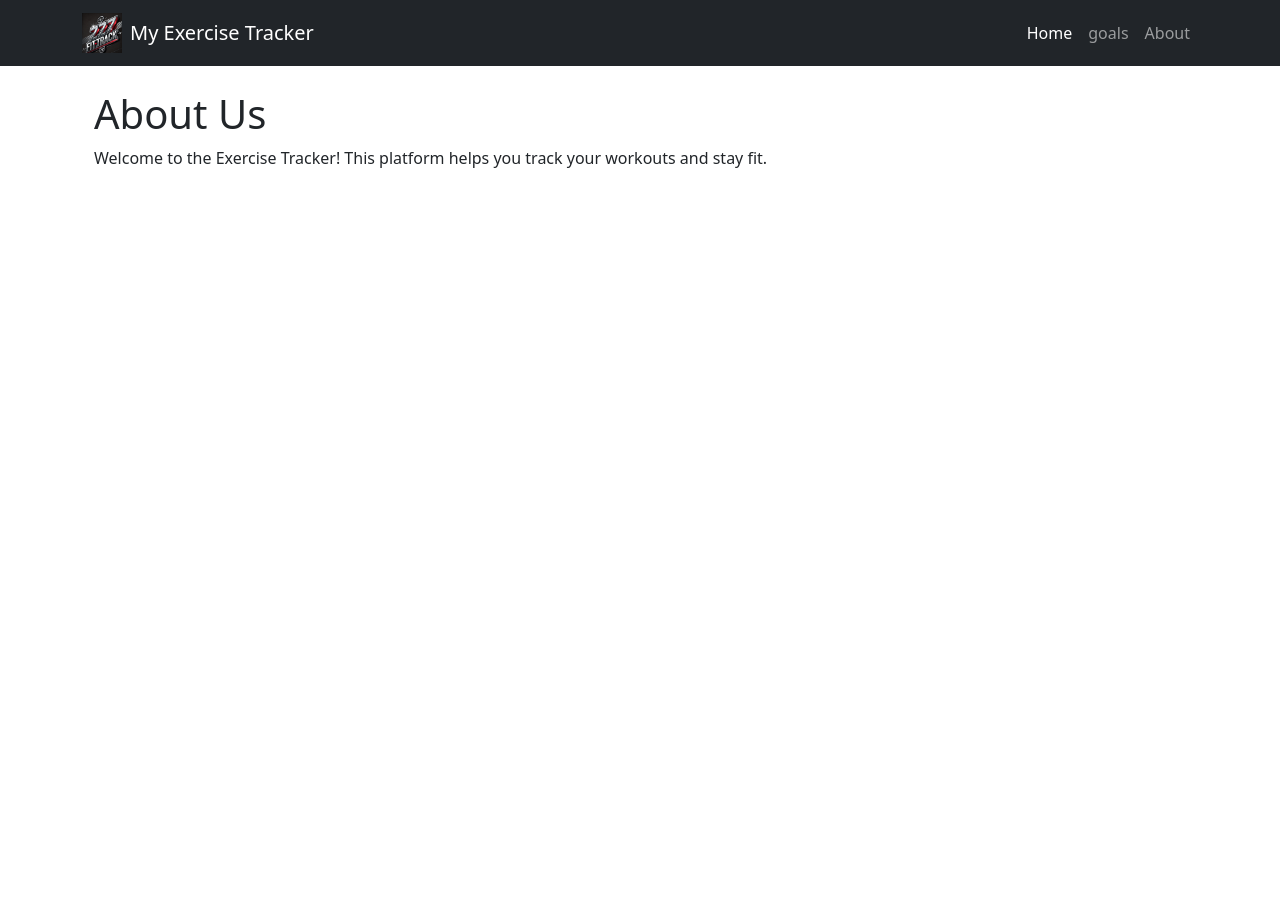
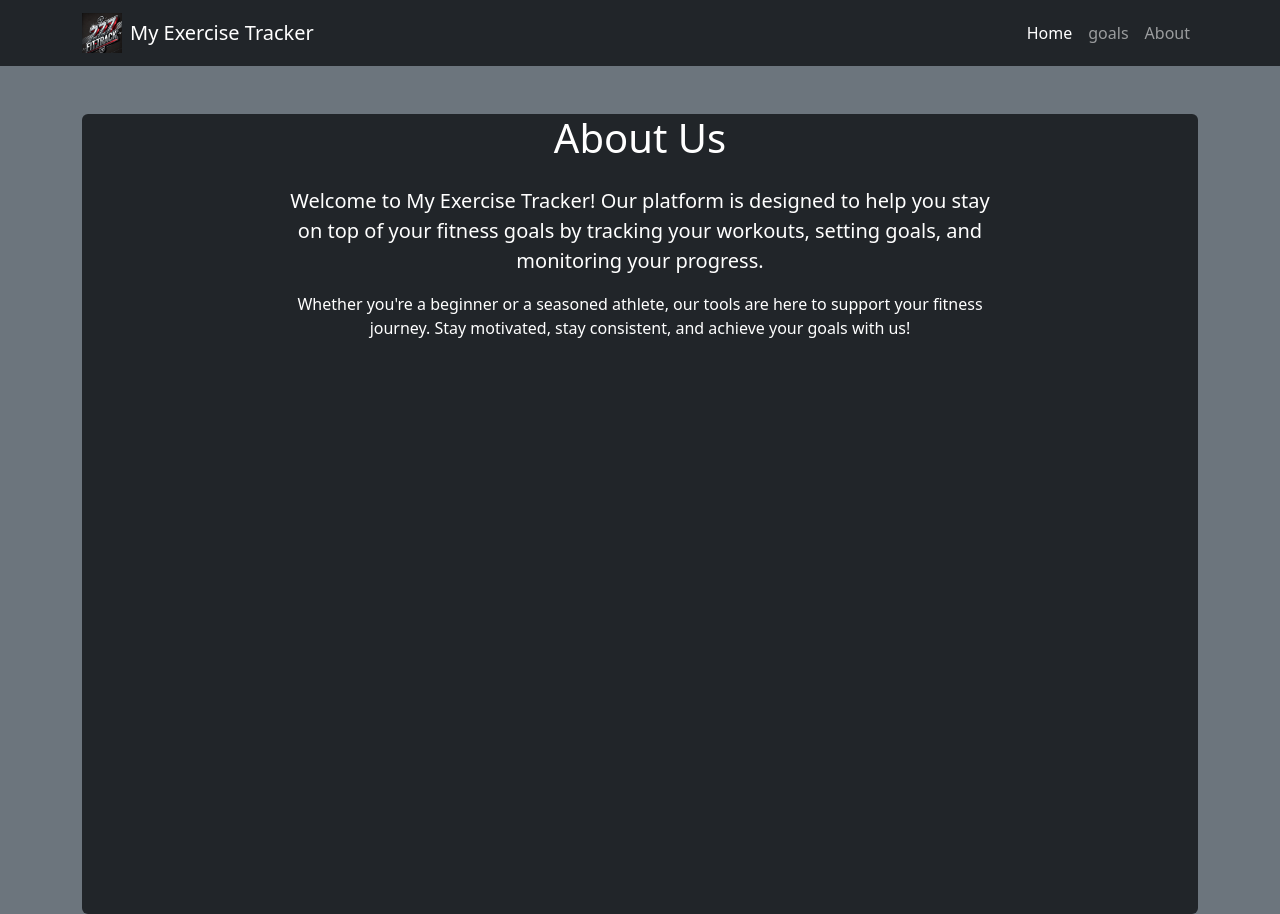
Before and after one commit to elianpullen/webtech, a Flask app: page /about in a window 1280 px wide. Before the commit the page ends 168 px from the top, so only its background shows below. Run offline with Flask 3, Linux system fonts and the light colour scheme.

Commit message:
changed BG color in base en about page verbeterd

```diff
--- a/templates/about.html
+++ b/templates/about.html
@@ -3,8 +3,19 @@
 {% block title %}About - Exercise Tracker{% endblock %}
 
 {% block content %}
-<div class="container">
-    <h1>About Us</h1>
-    <p>Welcome to the Exercise Tracker! This platform helps you track your workouts and stay fit.</p>
+<div class="bg-dark text-white min-vh-100 rounded">
+    <div class="container mt-5">
+        <div class="row justify-content-center">
+            <div class="col-md-8 text-center">
+                <h1 class="mb-4">About Us</h1>
+                <p class="lead">
+                    Welcome to <strong>My Exercise Tracker</strong>! Our platform is designed to help you stay on top of your fitness goals by tracking your workouts, setting goals, and monitoring your progress.
+                </p>
+                <p>
+                    Whether you're a beginner or a seasoned athlete, our tools are here to support your fitness journey. Stay motivated, stay consistent, and achieve your goals with us!
+                </p>
+            </div>
+        </div>
+    </div>
 </div>
 {% endblock %}
--- a/templates/base.html
+++ b/templates/base.html
@@ -6,7 +6,7 @@
     <title>{% block title %}Exercise Tracker{% endblock %}</title>
     <link href="https://cdn.jsdelivr.net/npm/bootstrap@5.3.0/dist/css/bootstrap.min.css" rel="stylesheet">
 </head>
-<body>
+<body class="bg-secondary text-white">
     <nav class="navbar navbar-expand-lg navbar-dark bg-dark">
         <div class="container">
             <a class="navbar-brand d-flex align-items-center" href="{{ url_for('index') }}">
```
